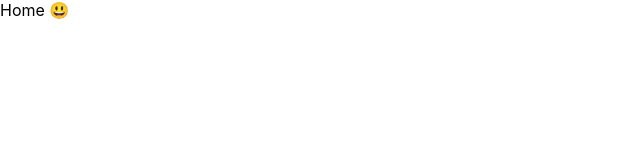
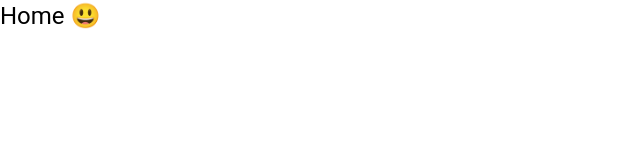
Before and after one commit to PIJUSH364/React__Design_pattens, a React (Create React App) app: page / in a window 1280 px wide. Shown: the top 160 px of the page, without its empty margins (0-640 px from the left). Built offline with nearby package versions, Linux system fonts and the light colour scheme.

Commit message:
chapter one complete

```diff
--- a/package.json
+++ b/package.json
@@ -3,7 +3,10 @@
   "version": "0.1.0",
   "private": true,
   "dependencies": {
+    "@emotion/react": "^11.10.5",
+    "@emotion/styled": "^11.10.5",
     "@mui/icons-material": "^5.10.15",
+    "@mui/material": "^5.10.15",
     "@testing-library/jest-dom": "^5.16.5",
     "@testing-library/react": "^13.4.0",
     "@testing-library/user-event": "^13.5.0",
--- a/src/App.js
+++ b/src/App.js
@@ -1,7 +1,12 @@
+import { Typography } from '@mui/material';
 import React from 'react';
 
 function App() {
-  return <div>Home 😃</div>;
+  return (
+    <div>
+      <Typography variant="h5"> Home 😃</Typography>
+    </div>
+  );
 }
 
 export default App;
```
Also changed, not shown: 2 other files (tests, documents, lock files or other folders).
